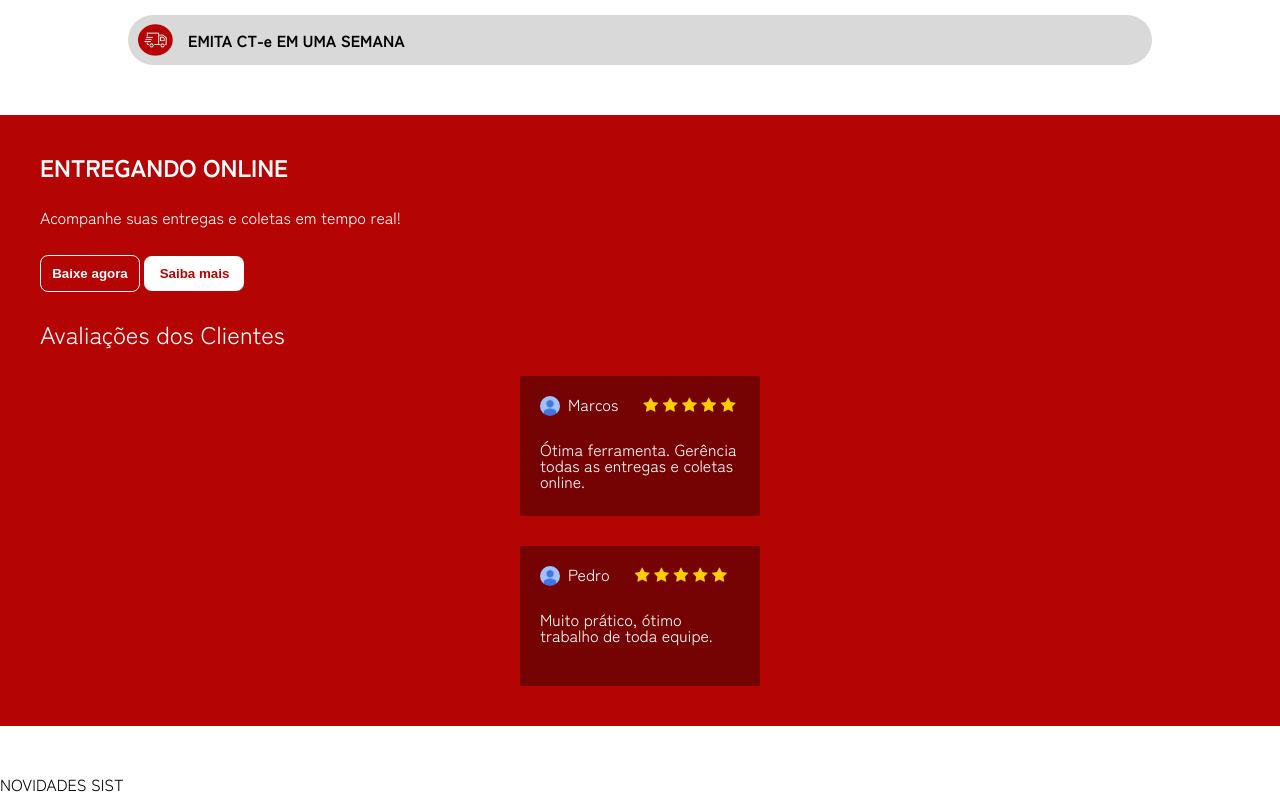
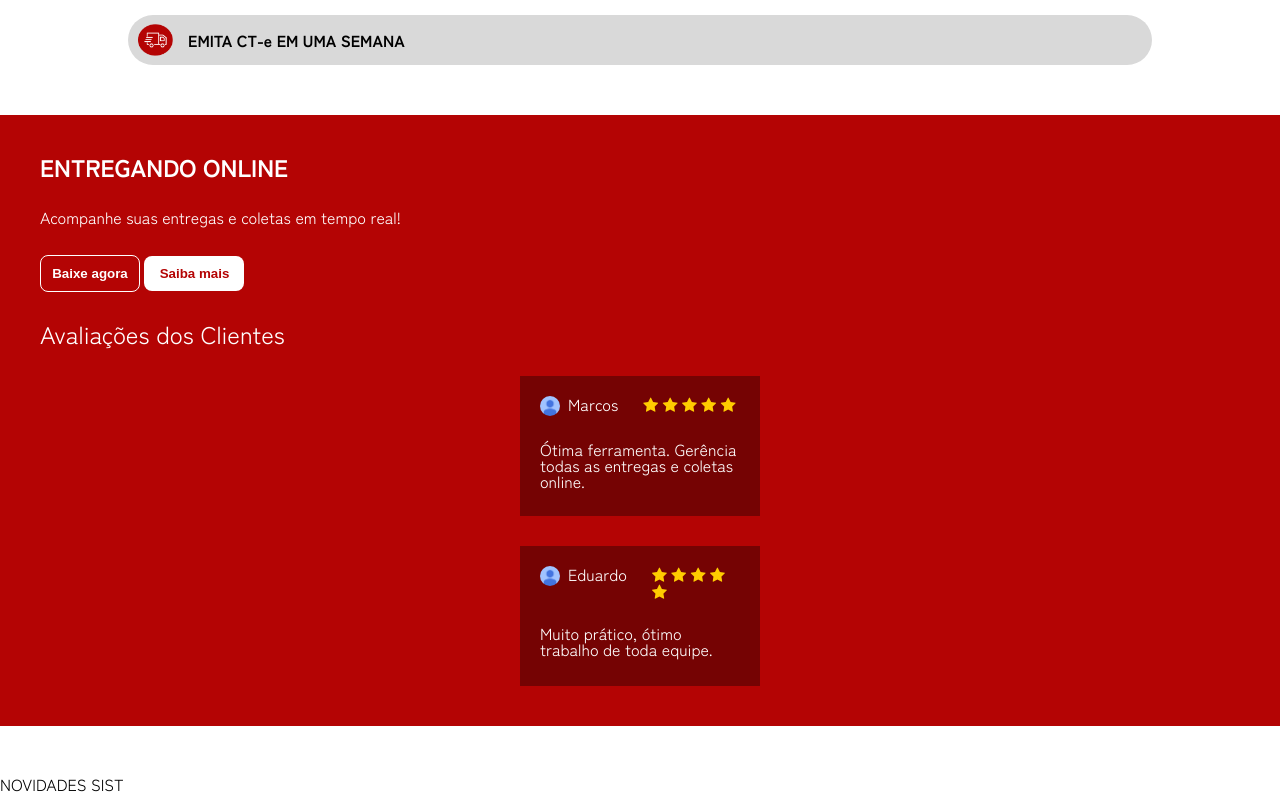
Before and after one commit to pedroinaciop/projeto_site-sistglobal, a plain HTML site: page index.html in a window 1280 px wide. Shown: the part 2283-3079 px from the top of the page. Drawn offline with Linux system fonts and the light colour scheme.

Commit message:
Update index.html

```diff
--- a/index.html
+++ b/index.html
@@ -140,7 +140,7 @@
                     <div class="dados__usuarios__comentarios">
                         <div class="comentario__usuario">
                             <img src="img/user.png" class="icone__usuario">
-                            <p>Pedro</p>
+                            <p>Eduardo</p>
                         </div>
                         <div class="estrelas">
                            <input type="radio" id="cm_star-empty" name="fb" value=""/>
```
